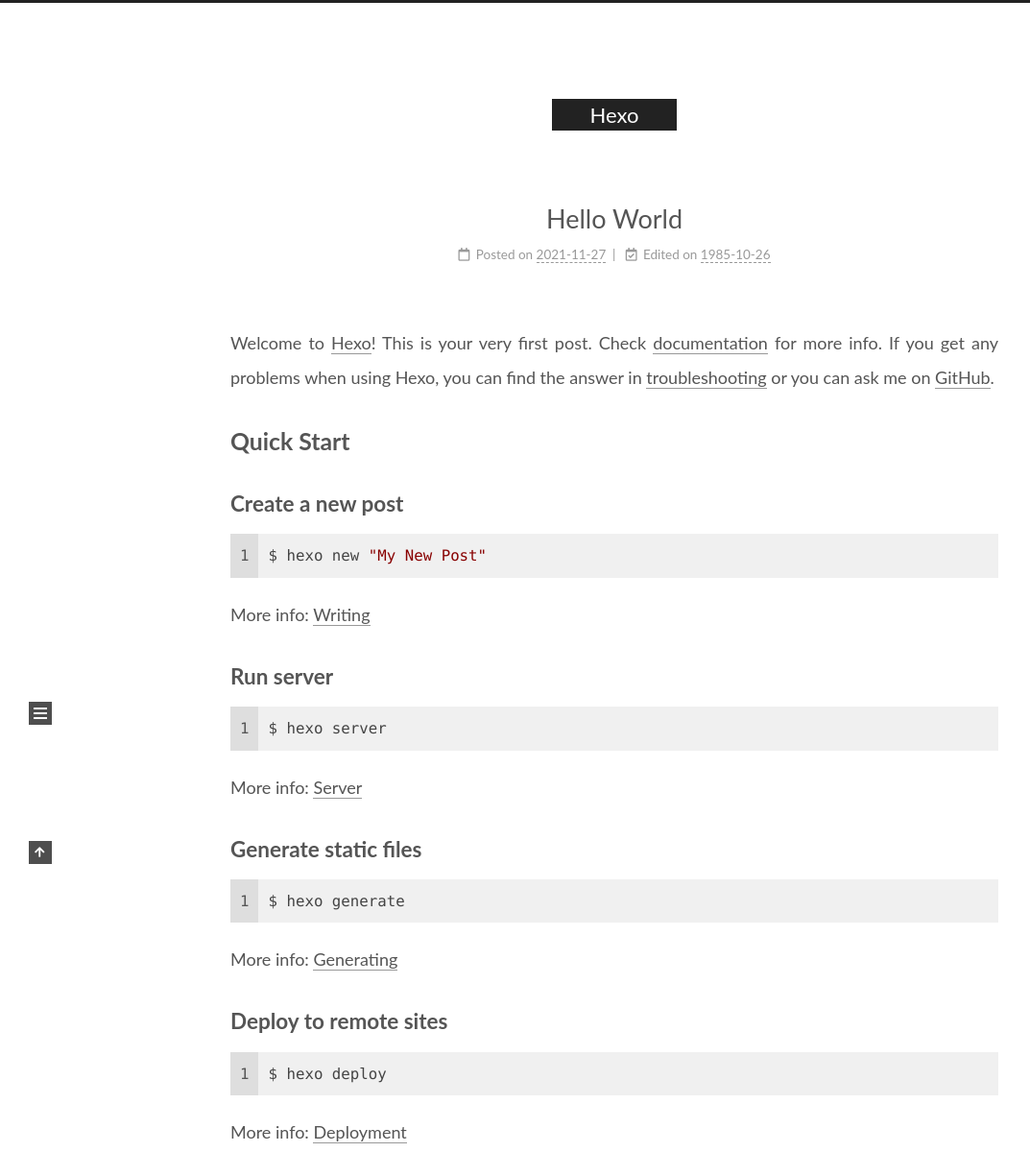
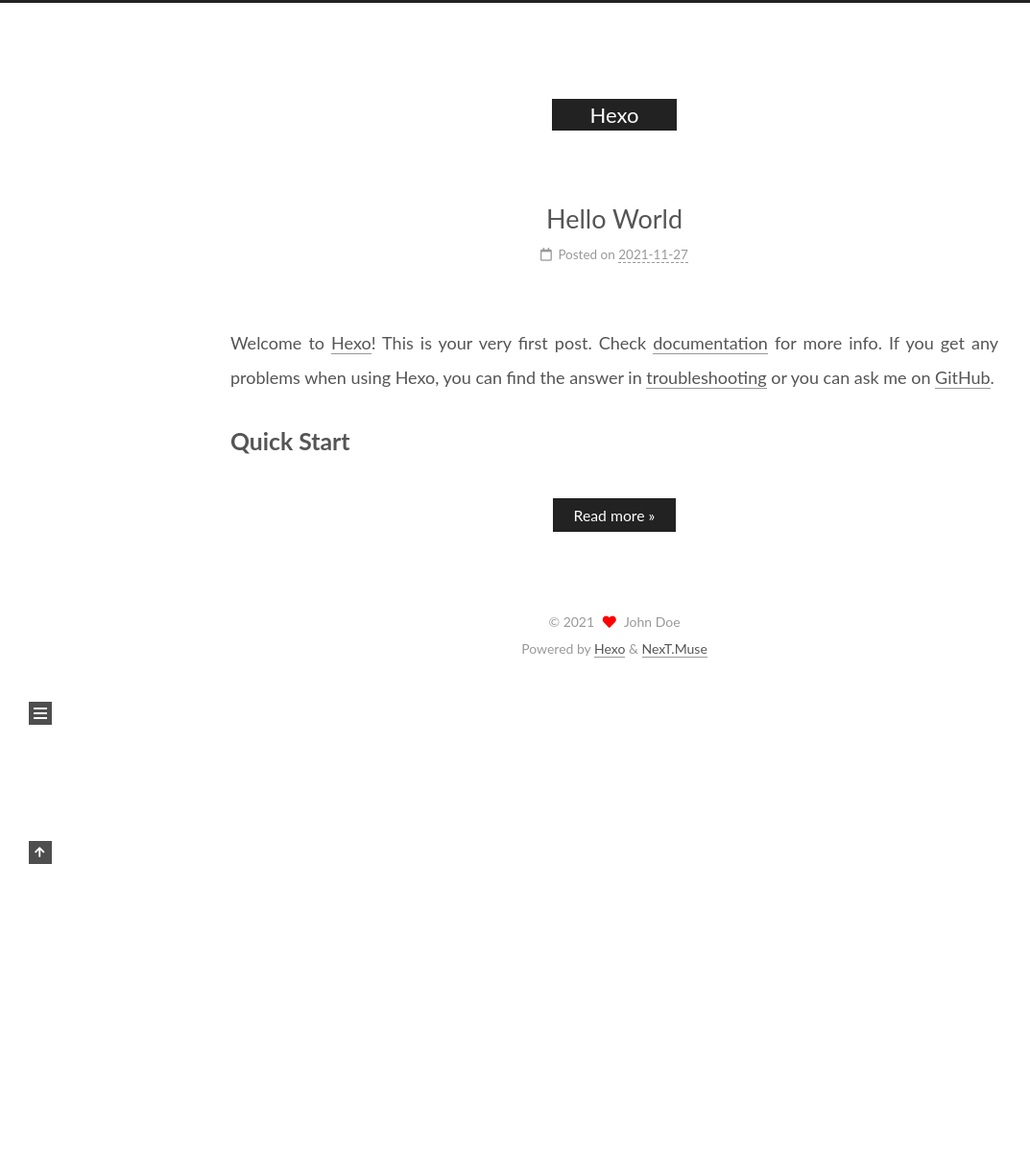
Before and after one commit to clp0125/clp0125.github.io, a plain HTML site: page index.html in a window 1280 px wide. Shown: the top 1200 px of the page at 96% size, without its empty margins (0-1073 px from the left). After the commit the page ends 800 px from the top, so only its background shows below. Drawn offline with nearby package versions, Linux system fonts and the light colour scheme.

Commit message:
Site updated: 2021-11-27 23:36:13

```diff
--- a/css/main.css
+++ b/css/main.css
@@ -2612,7 +2612,7 @@ ul.breadcrumb li:last-child {
   vertical-align: middle;
 }
 .links-of-author a::before {
-  background: #77cf2f;
+  background: #d6f42e;
   display: inline-block;
   margin-right: 3px;
   transform: translateY(-2px);
--- a/index.html
+++ b/index.html
@@ -178,15 +178,9 @@
       </span>
       <span class="post-meta-item-text">Posted on</span>
 
-      <time title="Created: 2021-11-27 23:30:59" itemprop="dateCreated datePublished" datetime="2021-11-27T23:30:59+08:00">2021-11-27</time>
+
+      <time title="Created: 2021-11-27 23:30:59 / Modified: 23:35:59" itemprop="dateCreated datePublished" datetime="2021-11-27T23:30:59+08:00">2021-11-27</time>
     </span>
-      <span class="post-meta-item">
-        <span class="post-meta-item-icon">
-          <i class="far fa-calendar-check"></i>
-        </span>
-        <span class="post-meta-item-text">Edited on</span>
-        <time title="Modified: 1985-10-26 16:15:00" itemprop="dateModified" datetime="1985-10-26T16:15:00+08:00">1985-10-26</time>
-      </span>
 
 
 </div>
@@ -199,18 +193,14 @@
 
     <div class="post-body" itemprop="articleBody">
           <p>Welcome to <a target="_blank" rel="noopener" href="https://hexo.io/">Hexo</a>! This is your very first post. Check <a target="_blank" rel="noopener" href="https://hexo.io/docs/">documentation</a> for more info. If you get any problems when using Hexo, you can find the answer in <a target="_blank" rel="noopener" href="https://hexo.io/docs/troubleshooting.html">troubleshooting</a> or you can ask me on <a target="_blank" rel="noopener" href="https://github.com/hexojs/hexo/issues">GitHub</a>.</p>
-<h2 id="Quick-Start"><a href="#Quick-Start" class="headerlink" title="Quick Start"></a>Quick Start</h2><h3 id="Create-a-new-post"><a href="#Create-a-new-post" class="headerlink" title="Create a new post"></a>Create a new post</h3><figure class="highlight bash"><table><tr><td class="gutter"><pre><span class="line">1</span><br></pre></td><td class="code"><pre><span class="line">$ hexo new <span class="string">&quot;My New Post&quot;</span></span><br></pre></td></tr></table></figure>
-
-<p>More info: <a target="_blank" rel="noopener" href="https://hexo.io/docs/writing.html">Writing</a></p>
-<h3 id="Run-server"><a href="#Run-server" class="headerlink" title="Run server"></a>Run server</h3><figure class="highlight bash"><table><tr><td class="gutter"><pre><span class="line">1</span><br></pre></td><td class="code"><pre><span class="line">$ hexo server</span><br></pre></td></tr></table></figure>
-
-<p>More info: <a target="_blank" rel="noopener" href="https://hexo.io/docs/server.html">Server</a></p>
-<h3 id="Generate-static-files"><a href="#Generate-static-files" class="headerlink" title="Generate static files"></a>Generate static files</h3><figure class="highlight bash"><table><tr><td class="gutter"><pre><span class="line">1</span><br></pre></td><td class="code"><pre><span class="line">$ hexo generate</span><br></pre></td></tr></table></figure>
-
-<p>More info: <a target="_blank" rel="noopener" href="https://hexo.io/docs/generating.html">Generating</a></p>
-<h3 id="Deploy-to-remote-sites"><a href="#Deploy-to-remote-sites" class="headerlink" title="Deploy to remote sites"></a>Deploy to remote sites</h3><figure class="highlight bash"><table><tr><td class="gutter"><pre><span class="line">1</span><br></pre></td><td class="code"><pre><span class="line">$ hexo deploy</span><br></pre></td></tr></table></figure>
-
-<p>More info: <a target="_blank" rel="noopener" href="https://hexo.io/docs/one-command-deployment.html">Deployment</a></p>
+<h2 id="Quick-Start"><a href="#Quick-Start" class="headerlink" title="Quick Start"></a>Quick Start</h2>
+          <!--noindex-->
+            <div class="post-button">
+              <a class="btn" href="/2021/11/27/hello-world/#more" rel="contents">
+                Read more &raquo;
+              </a>
+            </div>
+          <!--/noindex-->
 
 
     </div>
```
Also changed, not shown: 2021/11/27/hello-world/index.html (+6 -10 lines).
